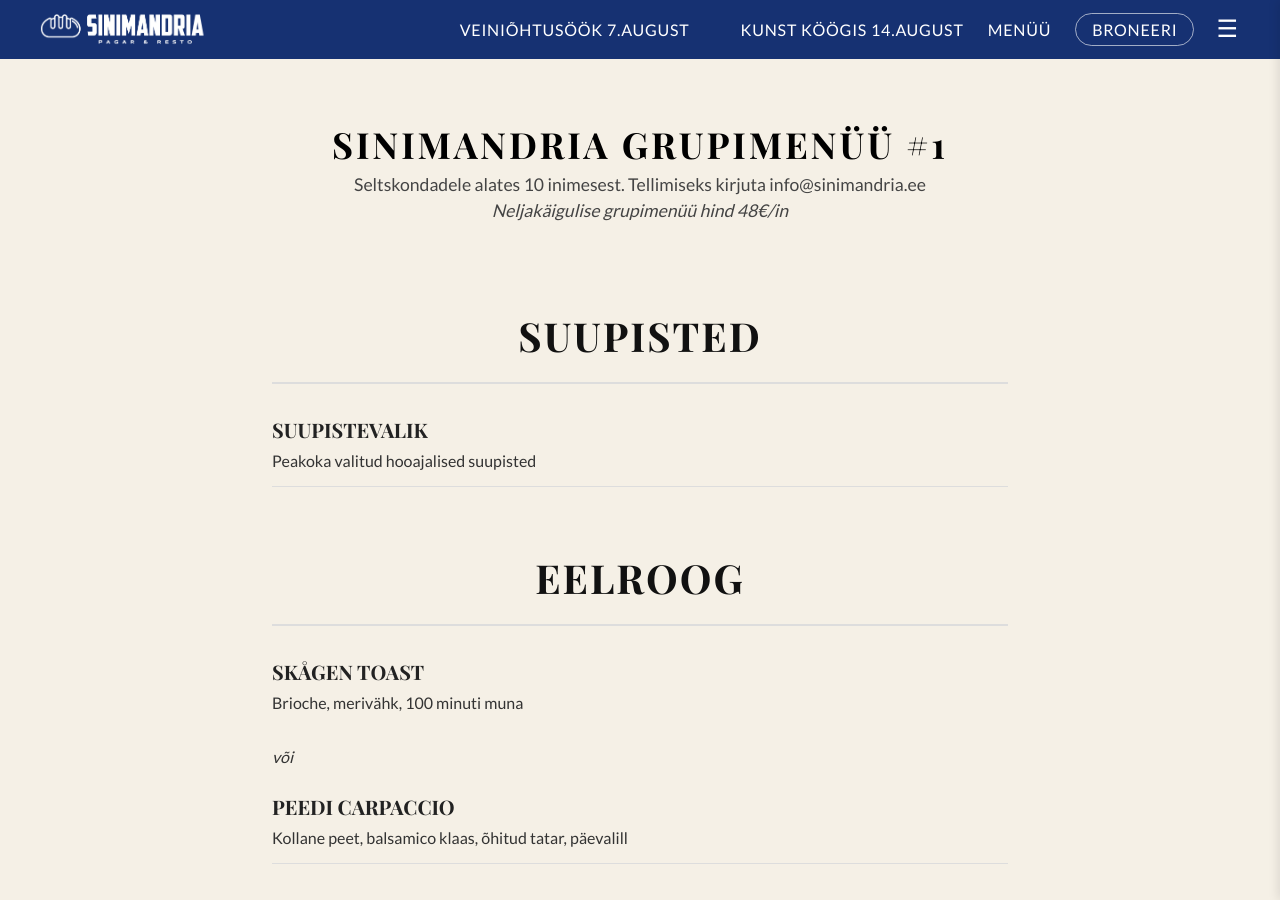
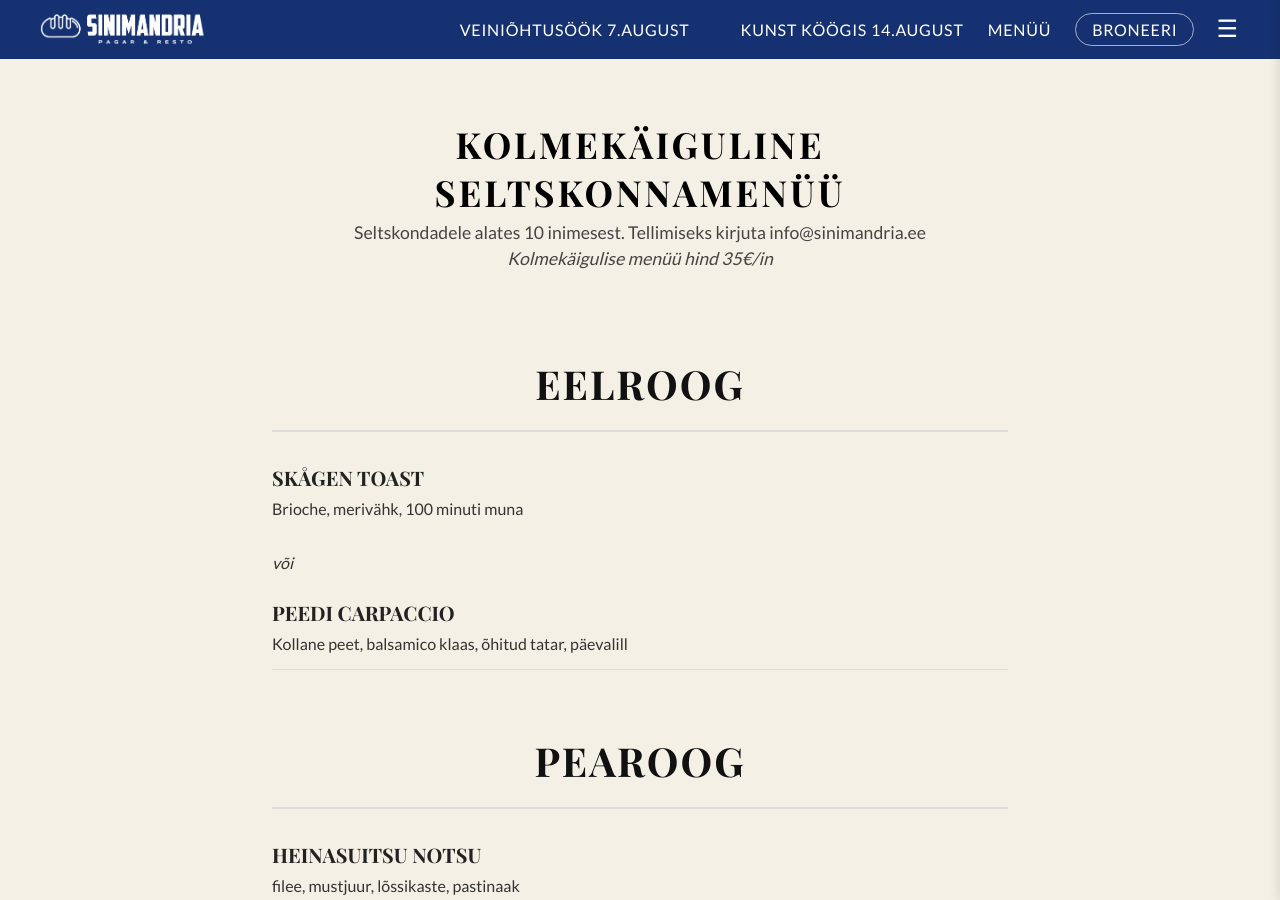
Before and after one commit to m-tu/sinimandria, a Jekyll site: the page built from pages/grupid-menu.markdown, in a window 1280 px wide and 900 px high. Built offline with Jekyll 4.4.1, drawn with Linux system fonts in a browser that asks for light colours.

Commit message:
Update grupid-menu.markdown

```diff
--- a/pages/grupid-menu.markdown
+++ b/pages/grupid-menu.markdown
@@ -5,23 +5,12 @@
 ---
 <div class="menu-summary">
   <div class="menu-summary-item">
-    <h2>Sinimandria grupimenüü #1</h2>
+    <h2>Kolmekäiguline seltskonnamenüü</h2>
     <p class="menu-note">Seltskondadele alates 10 inimesest. Tellimiseks kirjuta info@sinimandria.ee</p>
-    <p class="menu-note"><em>Neljakäigulise grupimenüü hind 48€/in</em></p>
+    <p class="menu-note"><em>Kolmekäigulise menüü hind 35€/in</em></p>
   </div>
 
 </div>
-
-<div id="brunch" class="menu-heading-group">
-  <h1 class="menu-heading">SUUPISTED</h1>
-</div>
-<section class="menu-section">
-
-  <div class="menu-item">
-    <h3>SUUPISTEVALIK </h3>
-    <p>Peakoka valitud hooajalised suupisted</p>
-  </div>
-</section>
 
 <div id="brunch" class="menu-heading-group">
   <h1 class="menu-heading">EELROOG</h1>
```
